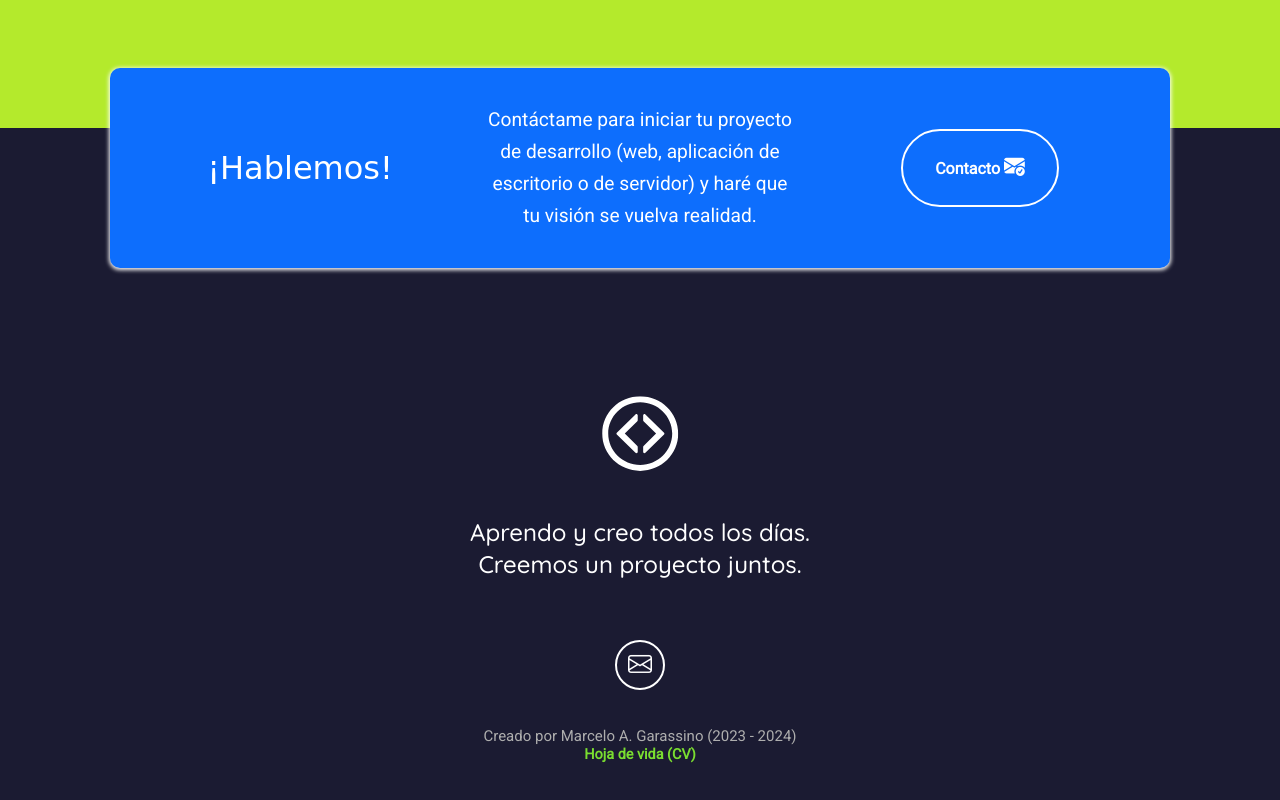
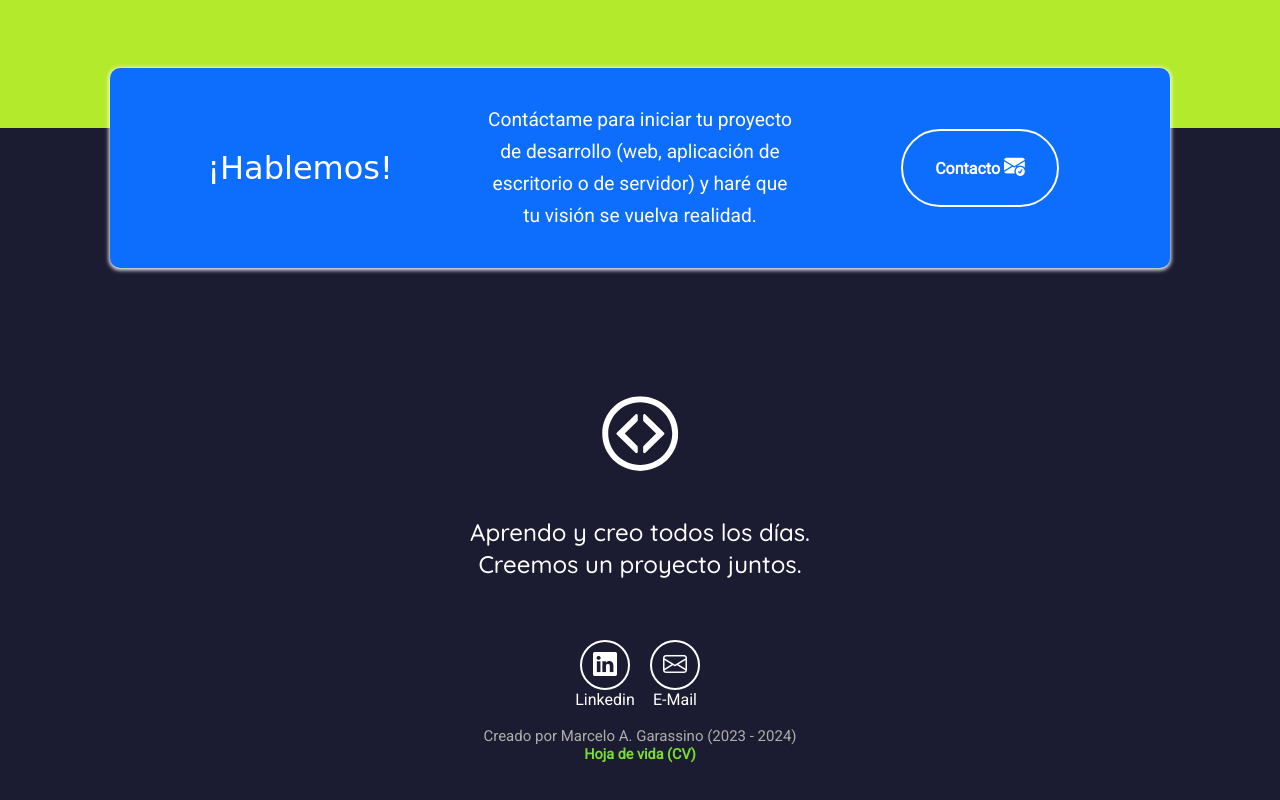
Before and after one commit to MarceloGarassino/Portfolio, a plain HTML site: page index.html in a window 1280 px wide. Shown: the part 4961-5761 px from the top of the page. Drawn offline with nearby package versions, Linux system fonts and the light colour scheme; files whose address does not match are found by name; a web font is replaced by a local one.

Commit message:
12
Signed-off-by: marcelogarassino <marauggar@gmail.com>

```diff
--- a/index.html
+++ b/index.html
@@ -453,10 +453,21 @@
 
         <p class="footer-texto text-center">Aprendo y creo todos los días.<br>Creemos un proyecto juntos.</p>
         <div class="iconos-redes-sociales d-flex flex-wrap align-items-center justify-content-center">
-            <a href="mailto:garassi@gmail.com" target="_blank" rel="noopener noreferrer">
-                <i class="bi bi-envelope"></i>
-            </a>
+            <div>
+                <a href="http://www.linkedin.com/in/marcelo-garassino-5194a2285" target="_blank" rel="noopener noreferrer">
+                    <i class="bi bi-linkedin"></i>
+                </a>
+                <div style="line-height: 0px; text-align: center;">Linkedin</div>
+            </div>
+            <div>
+                <a href="mailto:garassi@gmail.com" target="_blank" rel="noopener noreferrer">
+                    <i class="bi bi-envelope"></i>
+                </a>
+                <div style="line-height: 0px; text-align: center;">E-Mail</div>
+            </div>
         </div>
+
+
         <div class="derechos-de-autor">Creado por Marcelo A. Garassino (2023 - 2024)</div>
         <div class="curriculum"><a class="curriculum" href="CV.pdf" target="_blank">Hoja de vida (CV)</a></div>
 
```
